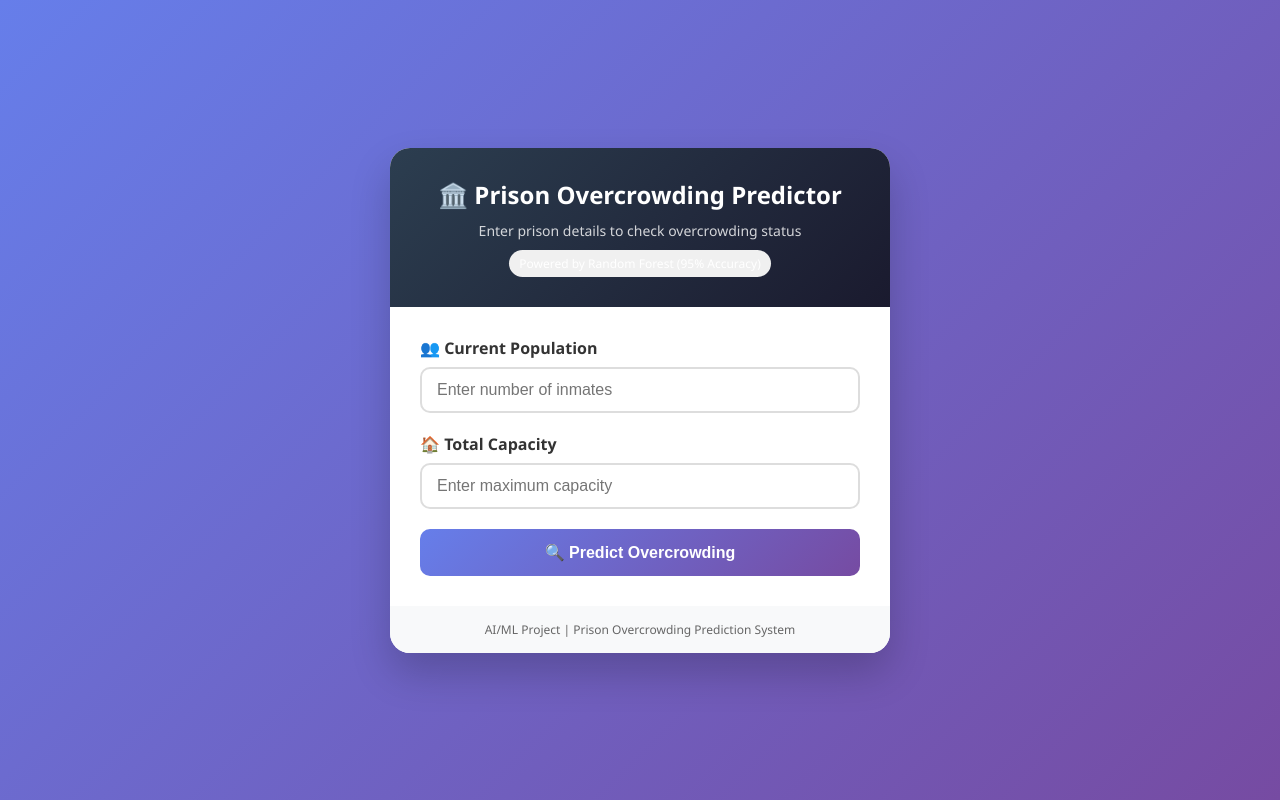
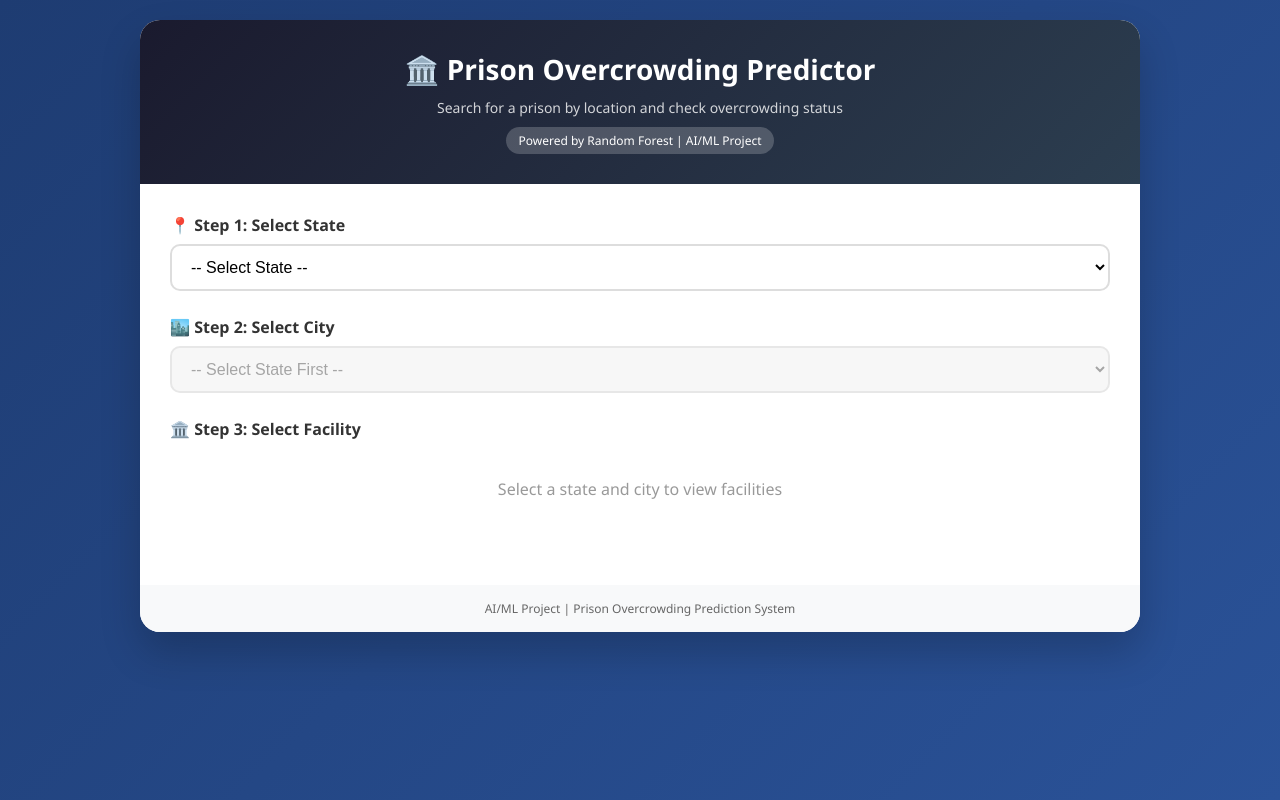
Before and after one commit to AnanthaBayary/Overcrowding-Prediction, a Flask app: page / in a window 1280 px wide. Run offline with Flask 3, Linux system fonts and the light colour scheme; parts of the project's set-up code (start-up, migrations or seed data) failed here and were passed over.

Commit message:
Changed Frontend

```diff
--- a/app.py
+++ b/app.py
@@ -1,65 +1,150 @@
-from flask import Flask, request, render_template
+from flask import Flask, request, render_template, jsonify
 import joblib
 import pandas as pd
 import numpy as np
+import os
 
 app = Flask(__name__)
 
-# Load the trained model
-model = joblib.load('random_forest_model.pkl')
+# ============================================
+# STATE NAME MAPPING
+# ============================================
+STATE_NAMES = {
+    'AL': 'Alabama', 'AK': 'Alaska', 'AZ': 'Arizona', 'AR': 'Arkansas', 'CA': 'California',
+    'CO': 'Colorado', 'CT': 'Connecticut', 'DE': 'Delaware', 'FL': 'Florida', 'GA': 'Georgia',
+    'HI': 'Hawaii', 'ID': 'Idaho', 'IL': 'Illinois', 'IN': 'Indiana', 'IA': 'Iowa',
+    'KS': 'Kansas', 'KY': 'Kentucky', 'LA': 'Louisiana', 'ME': 'Maine', 'MD': 'Maryland',
+    'MA': 'Massachusetts', 'MI': 'Michigan', 'MN': 'Minnesota', 'MS': 'Mississippi', 'MO': 'Missouri',
+    'MT': 'Montana', 'NE': 'Nebraska', 'NV': 'Nevada', 'NH': 'New Hampshire', 'NJ': 'New Jersey',
+    'NM': 'New Mexico', 'NY': 'New York', 'NC': 'North Carolina', 'ND': 'North Dakota', 'OH': 'Ohio',
+    'OK': 'Oklahoma', 'OR': 'Oregon', 'PA': 'Pennsylvania', 'RI': 'Rhode Island', 'SC': 'South Carolina',
+    'SD': 'South Dakota', 'TN': 'Tennessee', 'TX': 'Texas', 'UT': 'Utah', 'VT': 'Vermont',
+    'VA': 'Virginia', 'WA': 'Washington', 'WV': 'West Virginia', 'WI': 'Wisconsin', 'WY': 'Wyoming'
+}
+
+def get_full_state_name(state_code):
+    return STATE_NAMES.get(state_code, state_code)
+
+def get_state_code(full_name):
+    for code, name in STATE_NAMES.items():
+        if name.lower() == full_name.lower():
+            return code
+    return full_name
+
+# ============================================
+# LOAD MODEL
+# ============================================
+model_path = r'C:\Users\Admin\Desktop\Projects\AIML\Prison Overcrowding Predictor\random_forest_model.pkl'
+model = joblib.load(model_path)
+print("✅ Model loaded!")
+
+# ============================================
+# LOAD FACILITY DATA
+# ============================================
+df = pd.read_csv(
+    r"C:\Users\Admin\Desktop\Projects\AIML\Prison Overcrowding Predictor\Data\prisons.csv",
+    encoding='latin1',
+    on_bad_lines='skip',
+    delimiter='\t'
+)
+
+# Filter and clean
+display_df = df[df['STATUS'] == 'OPEN'].copy()
+display_df = display_df[['FACILITYID', 'NAME', 'CITY', 'STATE', 'POPULATION', 'CAPACITY']]
+display_df['CITY'] = display_df['CITY'].str.upper().str.strip()
+display_df['STATE'] = display_df['STATE'].str.upper().str.strip()
+display_df['NAME'] = display_df['NAME'].str.strip()
+display_df['POPULATION'] = display_df['POPULATION'].replace(-999, np.nan)
+display_df['CAPACITY'] = display_df['CAPACITY'].replace(-999, np.nan)
+display_df = display_df.dropna()
+display_df['POPULATION'] = display_df['POPULATION'].astype(int)
+display_df['CAPACITY'] = display_df['CAPACITY'].astype(int)
+
+states = sorted(display_df['STATE'].apply(get_full_state_name).unique())
+print(f"✅ Loaded {len(display_df)} facilities")
+
+# ============================================
+# ROUTES
+# ============================================
 
 @app.route('/')
 def home():
-    return render_template('index.html')
+    return render_template('index.html', states=states)
 
-@app.route('/predict', methods=['POST'])
-def predict():
+@app.route('/get_cities', methods=['POST'])
+def get_cities():
+    data = request.get_json()
+    state_full = data.get('state')
+    if not state_full:
+        return jsonify({'cities': []})
+    state_code = get_state_code(state_full)
+    cities = sorted(display_df[display_df['STATE'] == state_code]['CITY'].unique())
+    return jsonify({'cities': cities})
+
+@app.route('/get_facilities', methods=['POST'])
+def get_facilities():
+    data = request.get_json()
+    state_full = data.get('state')
+    city = data.get('city')
+    if not state_full or not city:
+        return jsonify({'facilities': []})
+    state_code = get_state_code(state_full)
+    filtered = display_df[(display_df['STATE'] == state_code) & (display_df['CITY'] == city)]
+
+    facilities_list = []
+    for _, row in filtered.iterrows():
+        facilities_list.append({
+            'id': int(row['FACILITYID']),
+            'name': row['NAME'],
+            'population': int(row['POPULATION']),
+            'capacity': int(row['CAPACITY']),
+            'available_slots': int(row['CAPACITY'] - row['POPULATION']),
+            'is_overcrowded': int(row['POPULATION'] > row['CAPACITY'])
+        })
+    return jsonify({'facilities': facilities_list})
+
+@app.route('/predict_ajax', methods=['POST'])
+def predict_ajax():
     try:
-        # Get input from form
-        population = float(request.form['population'])
-        capacity = float(request.form['capacity'])
+        data = request.get_json()
+        facility_id = data.get('facility_id')
+        population = float(data.get('population'))
+        capacity = float(data.get('capacity'))
 
-        # Make prediction using POPULATION and CAPACITY
+        facility = display_df[display_df['FACILITYID'] == int(facility_id)]
+        facility_name = facility['NAME'].iloc[0] if not facility.empty else "Unknown"
+        facility_city = facility['CITY'].iloc[0] if not facility.empty else "Unknown"
+        facility_state = get_full_state_name(facility['STATE'].iloc[0]) if not facility.empty else "Unknown"
+
+        # Make prediction
         features = np.array([[population, capacity]])
         prediction = model.predict(features)[0]
-        probability = model.predict_proba(features)[0][1]
 
-        # Calculate additional metrics
-        available_slots = capacity - population
+        available_slots = int(capacity - population)
         utilization = (population / capacity) * 100 if capacity > 0 else 0
 
-        # Determine result
         if prediction == 1:
             result = "OVERcrowded"
             result_class = "overcrowded"
-            if probability > 0.7:
-                risk = "HIGH"
-            elif probability > 0.4:
-                risk = "MEDIUM"
-            else:
-                risk = "LOW"
         else:
             result = "NOT overcrowded"
             result_class = "safe"
-            if probability > 0.7:
-                risk = "HIGH"
-            elif probability > 0.4:
-                risk = "MEDIUM"
-            else:
-                risk = "LOW"
 
-        return render_template('index.html',
-                               prediction=result,
-                               probability=f"{probability*100:.1f}",
-                               risk=risk,
-                               population=int(population),
-                               capacity=int(capacity),
-                               available_slots=int(available_slots),
-                               utilization=f"{utilization:.1f}",
-                               result_class=result_class)
-
+        return jsonify({
+            'success': True,
+            'prediction': result,
+            'result_class': result_class,
+            'facility_name': facility_name,
+            'facility_city': facility_city,
+            'facility_state': facility_state,
+            'facility_id': facility_id,
+            'population': int(population),
+            'capacity': int(capacity),
+            'available_slots': available_slots,
+            'utilization': f"{utilization:.1f}"
+        })
     except Exception as e:
-        return render_template('index.html', error="Please enter valid numbers")
+        return jsonify({'success': False, 'error': str(e)})
 
 if __name__ == '__main__':
     app.run(debug=True)
--- a/templates/index.html
+++ b/templates/index.html
@@ -5,93 +5,72 @@
     <meta name="viewport" content="width=device-width, initial-scale=1.0">
     <title>Prison Overcrowding Predictor</title>
     <style>
-        * {
-            margin: 0;
-            padding: 0;
-            box-sizing: border-box;
-        }
-
+        * { margin: 0; padding: 0; box-sizing: border-box; }
         body {
             font-family: 'Segoe UI', Tahoma, Geneva, Verdana, sans-serif;
-            background: linear-gradient(135deg, #667eea 0%, #764ba2 100%);
+            background: linear-gradient(135deg, #1e3c72 0%, #2a5298 100%);
             min-height: 100vh;
-            display: flex;
-            justify-content: center;
-            align-items: center;
             padding: 20px;
         }
-
-        .container {
+        .container { max-width: 1000px; margin: 0 auto; }
+        .card {
             background: white;
             border-radius: 20px;
             box-shadow: 0 20px 40px rgba(0,0,0,0.2);
-            max-width: 500px;
-            width: 100%;
             overflow: hidden;
         }
-
         .header {
-            background: linear-gradient(135deg, #2c3e50, #1a1a2e);
+            background: linear-gradient(135deg, #1a1a2e, #2c3e50);
             color: white;
             padding: 30px;
             text-align: center;
         }
-
-        .header h1 {
-            font-size: 24px;
-            margin-bottom: 10px;
+        .header h1 { font-size: 28px; margin-bottom: 10px; }
+        .header p { font-size: 14px; opacity: 0.8; }
+        .badge {
+            display: inline-block;
+            background: rgba(255,255,255,0.2);
+            padding: 5px 12px;
+            border-radius: 20px;
+            font-size: 12px;
+            margin-top: 10px;
         }
-
-        .header p {
-            font-size: 14px;
-            opacity: 0.8;
-        }
-
-        .content {
-            padding: 30px;
-        }
-
-        .input-group {
-            margin-bottom: 20px;
-        }
-
-        label {
-            display: block;
-            font-weight: 600;
-            margin-bottom: 8px;
-            color: #333;
-        }
-
-        input {
+        .content { padding: 30px; }
+        .form-group { margin-bottom: 25px; }
+        label { display: block; font-weight: 600; margin-bottom: 8px; color: #333; }
+        select {
             width: 100%;
             padding: 12px 15px;
             border: 2px solid #ddd;
             border-radius: 10px;
             font-size: 16px;
-            transition: border-color 0.3s;
+            background: white;
+            cursor: pointer;
         }
+        select:focus { outline: none; border-color: #2a5298; }
+        select:disabled { background: #f5f5f5; cursor: not-allowed; }
 
-        input:focus {
-            outline: none;
-            border-color: #667eea;
+        .facility-card {
+            background: #f8f9fa;
+            border-radius: 12px;
+            padding: 15px;
+            margin-bottom: 12px;
+            cursor: pointer;
+            transition: all 0.3s;
+            border: 2px solid transparent;
         }
+        .facility-card:hover {
+            border-color: #2a5298;
+            transform: translateX(5px);
+            background: #e8f0fe;
+        }
+        .facility-card.selected { border-color: #22c55e; background: #f0fdf4; }
+        .facility-name { font-weight: bold; font-size: 16px; margin-bottom: 8px; color: #1a1a2e; }
+        .facility-details { font-size: 13px; color: #666; display: flex; gap: 15px; flex-wrap: wrap; }
+        .facility-details span { background: white; padding: 2px 8px; border-radius: 15px; }
 
-        button {
-            width: 100%;
-            padding: 14px;
-            background: linear-gradient(135deg, #667eea, #764ba2);
-            color: white;
-            border: none;
-            border-radius: 10px;
-            font-size: 16px;
-            font-weight: 600;
-            cursor: pointer;
-            transition: transform 0.2s;
-        }
-
-        button:hover {
-            transform: translateY(-2px);
-        }
+        .loading { text-align: center; padding: 30px; color: #666; }
+        .empty-message { text-align: center; padding: 30px; color: #999; }
 
         .result {
             margin-top: 25px;
@@ -100,30 +79,11 @@
             text-align: center;
             animation: fadeIn 0.5s ease;
         }
-
-        .result.overcrowded {
-            background: #fee2e2;
-            border: 2px solid #ef4444;
-        }
-
-        .result.safe {
-            background: #dcfce7;
-            border: 2px solid #22c55e;
-        }
-
-        .prediction-text {
-            font-size: 28px;
-            font-weight: bold;
-            margin-bottom: 15px;
-        }
-
-        .overcrowded .prediction-text {
-            color: #ef4444;
-        }
-
-        .safe .prediction-text {
-            color: #22c55e;
-        }
+        .result.overcrowded { background: #fee2e2; border: 2px solid #ef4444; }
+        .result.safe { background: #dcfce7; border: 2px solid #22c55e; }
+        .prediction-text { font-size: 28px; font-weight: bold; margin-bottom: 15px; }
+        .overcrowded .prediction-text { color: #ef4444; }
+        .safe .prediction-text { color: #22c55e; }
 
         .stats {
             display: grid;
@@ -133,136 +93,178 @@
             padding-top: 15px;
             border-top: 1px solid #ddd;
         }
+        .stat { text-align: center; }
+        .stat-label { font-size: 12px; color: #666; margin-bottom: 5px; }
+        .stat-value { font-size: 20px; font-weight: bold; color: #333; }
 
-        .stat {
-            text-align: center;
-        }
-
-        .stat-label {
-            font-size: 12px;
-            color: #666;
-            margin-bottom: 5px;
-        }
-
-        .stat-value {
-            font-size: 18px;
-            font-weight: bold;
-            color: #333;
-        }
-
-        .risk-high {
-            color: #ef4444;
-            font-weight: bold;
-        }
-
-        .risk-medium {
-            color: #f59e0b;
-            font-weight: bold;
-        }
-
-        .risk-low {
-            color: #22c55e;
-            font-weight: bold;
-        }
-
-        .error {
-            background: #fee2e2;
-            color: #ef4444;
-            padding: 12px;
-            border-radius: 10px;
-            margin-top: 20px;
-            text-align: center;
-        }
-
-        .badge {
-            display: inline-block;
-            background: #f0f0f0;
-            padding: 5px 10px;
-            border-radius: 20px;
-            font-size: 12px;
-            margin-top: 10px;
-        }
+        .error { background: #fee2e2; color: #ef4444; padding: 15px; border-radius: 10px; text-align: center; }
+        .hidden { display: none; }
 
         @keyframes fadeIn {
-            from {
-                opacity: 0;
-                transform: translateY(10px);
+            from { opacity: 0; transform: translateY(10px); }
+            to { opacity: 1; transform: translateY(0); }
         }
-            to {
-                opacity: 1;
-                transform: translateY(0);
-            }
-        }
-
-        .footer {
-            background: #f8f9fa;
-            padding: 15px;
-            text-align: center;
-            font-size: 12px;
-            color: #666;
-        }
+        .footer { background: #f8f9fa; padding: 15px; text-align: center; font-size: 12px; color: #666; }
+        .result-loading { text-align: center; padding: 20px; color: #666; }
     </style>
 </head>
 <body>
     <div class="container">
+        <div class="card">
             <div class="header">
                 <h1>🏛️ Prison Overcrowding Predictor</h1>
-            <p>Enter prison details to check overcrowding status</p>
-            <div class="badge">Powered by Random Forest (95% Accuracy)</div>
+                <p>Search for a prison by location and check overcrowding status</p>
+                <div class="badge">Powered by Random Forest | AI/ML Project</div>
             </div>
 
             <div class="content">
-            <form method="POST" action="/predict">
-                <div class="input-group">
-                    <label>👥 Current Population</label>
-                    <input type="number" name="population" placeholder="Enter number of inmates" required>
+                <div class="form-group">
+                    <label>📍 Step 1: Select State</label>
+                    <select id="state" onchange="onStateChange()">
+                        <option value="">-- Select State --</option>
+                        {% for state in states %}
+                        <option value="{{ state }}">{{ state }}</option>
+                        {% endfor %}
+                    </select>
                 </div>
 
-                <div class="input-group">
-                    <label>🏠 Total Capacity</label>
-                    <input type="number" name="capacity" placeholder="Enter maximum capacity" required>
+                <div class="form-group">
+                    <label>🏙️ Step 2: Select City</label>
+                    <select id="city" onchange="onCityChange()" disabled>
+                        <option value="">-- Select State First --</option>
+                    </select>
                 </div>
 
-                <button type="submit">🔍 Predict Overcrowding</button>
-            </form>
-
-            {% if prediction %}
-            <div class="result {{ result_class }}">
-                <div class="prediction-text">{{ prediction }}</div>
-                <div>Probability: <strong>{{ probability }}%</strong></div>
-                <div>Risk Level: <span class="risk-{{ risk|lower }}">{{ risk }}</span></div>
-
-                <div class="stats">
-                    <div class="stat">
-                        <div class="stat-label">Population</div>
-                        <div class="stat-value">{{ population }}</div>
-                    </div>
-                    <div class="stat">
-                        <div class="stat-label">Capacity</div>
-                        <div class="stat-value">{{ capacity }}</div>
-                    </div>
-                    <div class="stat">
-                        <div class="stat-label">Available Slots</div>
-                        <div class="stat-value">{{ available_slots }}</div>
-                    </div>
-                    <div class="stat">
-                        <div class="stat-label">Utilization</div>
-                        <div class="stat-value">{{ utilization }}%</div>
+                <div class="form-group">
+                    <label>🏛️ Step 3: Select Facility</label>
+                    <div id="facilitiesList">
+                        <div class="empty-message">Select a state and city to view facilities</div>
                     </div>
                 </div>
-            </div>
-            {% endif %}
 
-            {% if error %}
-            <div class="error">
-                ⚠️ {{ error }}
-            </div>
-            {% endif %}
+                <div id="resultSection" class="hidden"></div>
             </div>
 
             <div class="footer">
                 AI/ML Project | Prison Overcrowding Prediction System
             </div>
         </div>
+    </div>
+
+    <script>
+        function clearResults() {
+            const resultSection = document.getElementById('resultSection');
+            resultSection.classList.add('hidden');
+            resultSection.innerHTML = '';
+            document.querySelectorAll('.facility-card').forEach(card => card.classList.remove('selected'));
+        }
+
+        function displayResult(data) {
+            const resultSection = document.getElementById('resultSection');
+            resultSection.innerHTML = `
+                <div class="result ${data.result_class}">
+                    <div class="prediction-text">${data.prediction}</div>
+                    <div style="margin-bottom: 10px;">
+                        🏛️ <strong>${data.facility_name}</strong><br>
+                        📍 ${data.facility_city}, ${data.facility_state} | 🆔 ID: ${data.facility_id}
+                    </div>
+                    <div class="stats">
+                        <div class="stat"><div class="stat-label">Population</div><div class="stat-value">${data.population}</div></div>
+                        <div class="stat"><div class="stat-label">Capacity</div><div class="stat-value">${data.capacity}</div></div>
+                        <div class="stat"><div class="stat-label">Available Slots</div><div class="stat-value">${data.available_slots}</div></div>
+                        <div class="stat"><div class="stat-label">Utilization</div><div class="stat-value">${data.utilization}%</div></div>
+                    </div>
+                </div>
+            `;
+            resultSection.classList.remove('hidden');
+        }
+
+        function onStateChange() { clearResults(); loadCities(); }
+        function onCityChange() { clearResults(); loadFacilities(); }
+
+        function loadCities() {
+            const state = document.getElementById('state').value;
+            const citySelect = document.getElementById('city');
+            const facilitiesDiv = document.getElementById('facilitiesList');
+            if (!state) {
+                citySelect.disabled = true;
+                citySelect.innerHTML = '<option value="">-- Select State First --</option>';
+                facilitiesDiv.innerHTML = '<div class="empty-message">Select a state and city to view facilities</div>';
+                return;
+            }
+            fetch('/get_cities', {
+                method: 'POST',
+                headers: {'Content-Type': 'application/json'},
+                body: JSON.stringify({state: state})
+            })
+            .then(res => res.json())
+            .then(data => {
+                citySelect.disabled = false;
+                citySelect.innerHTML = '<option value="">-- Select City --</option>';
+                data.cities.forEach(city => citySelect.innerHTML += `<option value="${city}">${city}</option>`);
+                facilitiesDiv.innerHTML = '<div class="empty-message">Select a city to view facilities</div>';
+            });
+        }
+
+        function loadFacilities() {
+            const state = document.getElementById('state').value;
+            const city = document.getElementById('city').value;
+            const facilitiesDiv = document.getElementById('facilitiesList');
+            if (!state || !city) return;
+            facilitiesDiv.innerHTML = '<div class="loading">Loading facilities...</div>';
+            fetch('/get_facilities', {
+                method: 'POST',
+                headers: {'Content-Type': 'application/json'},
+                body: JSON.stringify({state: state, city: city})
+            })
+            .then(res => res.json())
+            .then(data => {
+                if (data.facilities.length === 0) {
+                    facilitiesDiv.innerHTML = '<div class="empty-message">No facilities found in this city</div>';
+                    return;
+                }
+                facilitiesDiv.innerHTML = '';
+                data.facilities.forEach(facility => {
+                    const statusText = facility.is_overcrowded ? '🔴 OVERCROWDED' : '🟢 NOT overcrowded';
+                    const div = document.createElement('div');
+                    div.className = 'facility-card';
+                    div.innerHTML = `
+                        <div class="facility-name">🏛️ ${facility.name}</div>
+                        <div class="facility-details">
+                            <span>👥 Population: ${facility.population.toLocaleString()}</span>
+                            <span>🏠 Capacity: ${facility.capacity.toLocaleString()}</span>
+                            <span>📊 Available: ${facility.available_slots.toLocaleString()}</span>
+                            <span>${statusText}</span>
+                        </div>
+                    `;
+                    div.onclick = (function(f) { return function() { getPrediction(f); }; })(facility);
+                    facilitiesDiv.appendChild(div);
+                });
+            });
+        }
+
+        function getPrediction(facility) {
+            const resultSection = document.getElementById('resultSection');
+            resultSection.innerHTML = '<div class="result-loading">🔮 Getting prediction...</div>';
+            resultSection.classList.remove('hidden');
+            document.querySelectorAll('.facility-card').forEach(card => card.classList.remove('selected'));
+            event.currentTarget.classList.add('selected');
+            fetch('/predict_ajax', {
+                method: 'POST',
+                headers: {'Content-Type': 'application/json'},
+                body: JSON.stringify({
+                    facility_id: facility.id,
+                    population: facility.population,
+                    capacity: facility.capacity
+                })
+            })
+            .then(res => res.json())
+            .then(data => {
+                if (data.success) displayResult(data);
+                else resultSection.innerHTML = `<div class="error">⚠️ ${data.error}</div>`;
+            })
+            .catch(() => resultSection.innerHTML = '<div class="error">⚠️ Error getting prediction</div>');
+        }
+    </script>
 </body>
 </html>
```
Also changed, not shown: Data/prisons.csv (renamed from Main/prisons.csv), Predictor.py (renamed from Main/Predictor.py), 3 other files. Lines whose indentation alone changed are shown as unchanged.
